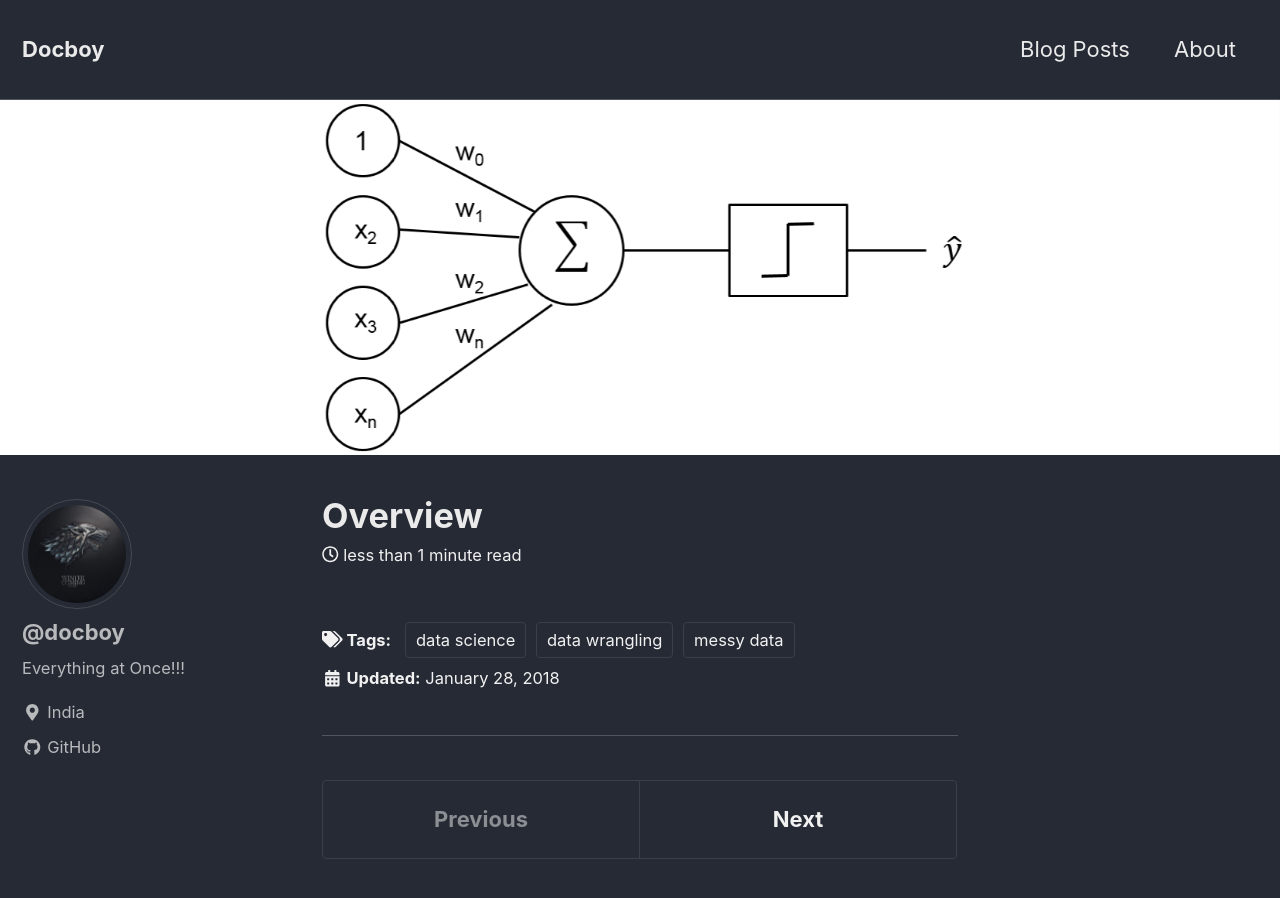
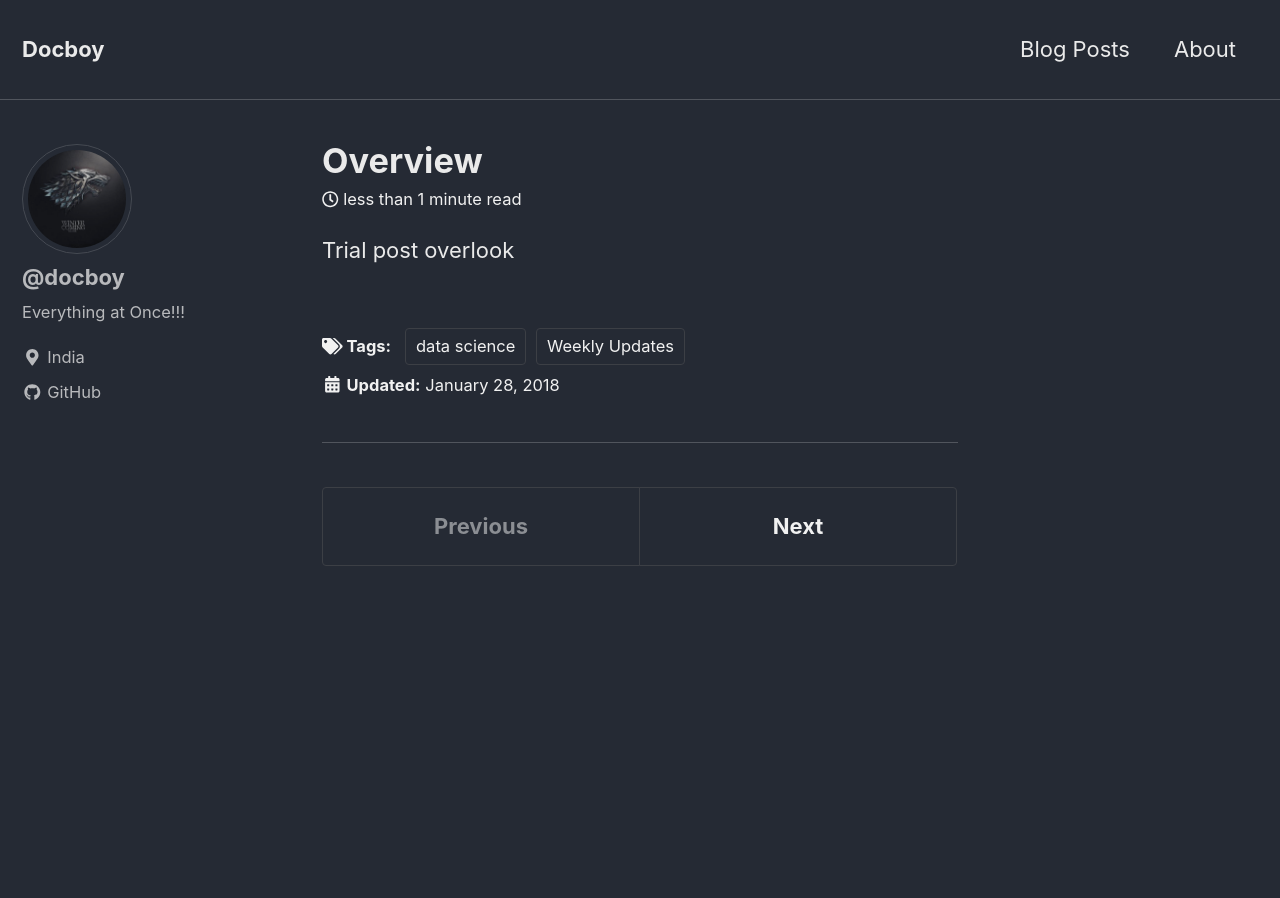
Before and after one commit to atdocboy/atdocboy.github.io, a Jekyll site: the page built from _posts/2019-04-10-Overview-trial.md, in a window 1280 px wide and 900 px high. Built offline with Jekyll 4.4.1, drawn with Linux system fonts in a browser that asks for light colours; nearby versions of some CDN libraries.

Commit message:
new post

```diff
--- a/_posts/2019-04-10-Overview-trial.md
+++ b/_posts/2019-04-10-Overview-trial.md
@@ -3,12 +3,12 @@ title: Overview
 date:
   'Sun Jan 28 2018 05:30:00 GMT+0530 (India Standard Time)': null
 tags:
-  - data wrangling
+  - Weekly Updates
   - data science
-  - messy data
 header:
-  image: /images/perceptron/percept.jpg
-excerpt: 'Data Wrangling, Data Science, Messy Data'
+  image: #/images/perceptron/percept.jpg
+excerpt: 'Weekly Updates, data science'
 mathjax: 'true'
 published: true
 ---
+Trial post overlook
```
